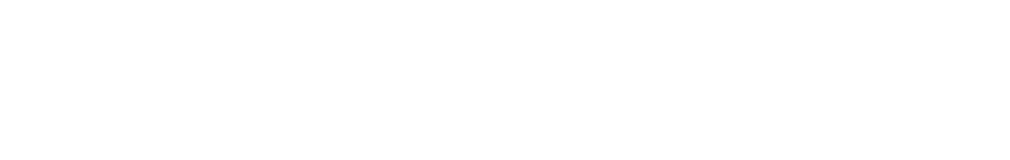
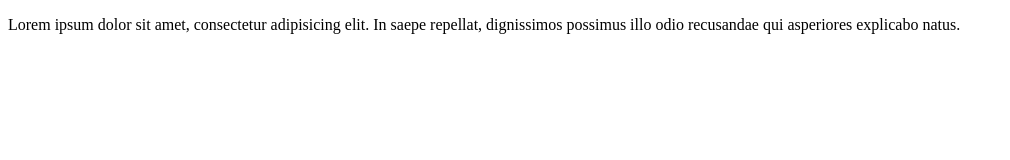
Before and after one commit to ElliotSeidu/Version-Control, a plain HTML site: page index.html in a window 1280 px wide. Shown: the whole page, without its empty margins (0-1010 px from the left). Drawn offline with Linux system fonts and the light colour scheme.

Commit message:
Second commit

```diff
--- a/index.html
+++ b/index.html
@@ -6,6 +6,6 @@
     <title>Document</title>
 </head>
 <body>
-
+    <p>Lorem ipsum dolor sit amet, consectetur adipisicing elit. In saepe repellat, dignissimos possimus illo odio recusandae qui asperiores explicabo natus.</p>
 </body>
 </html>
```
